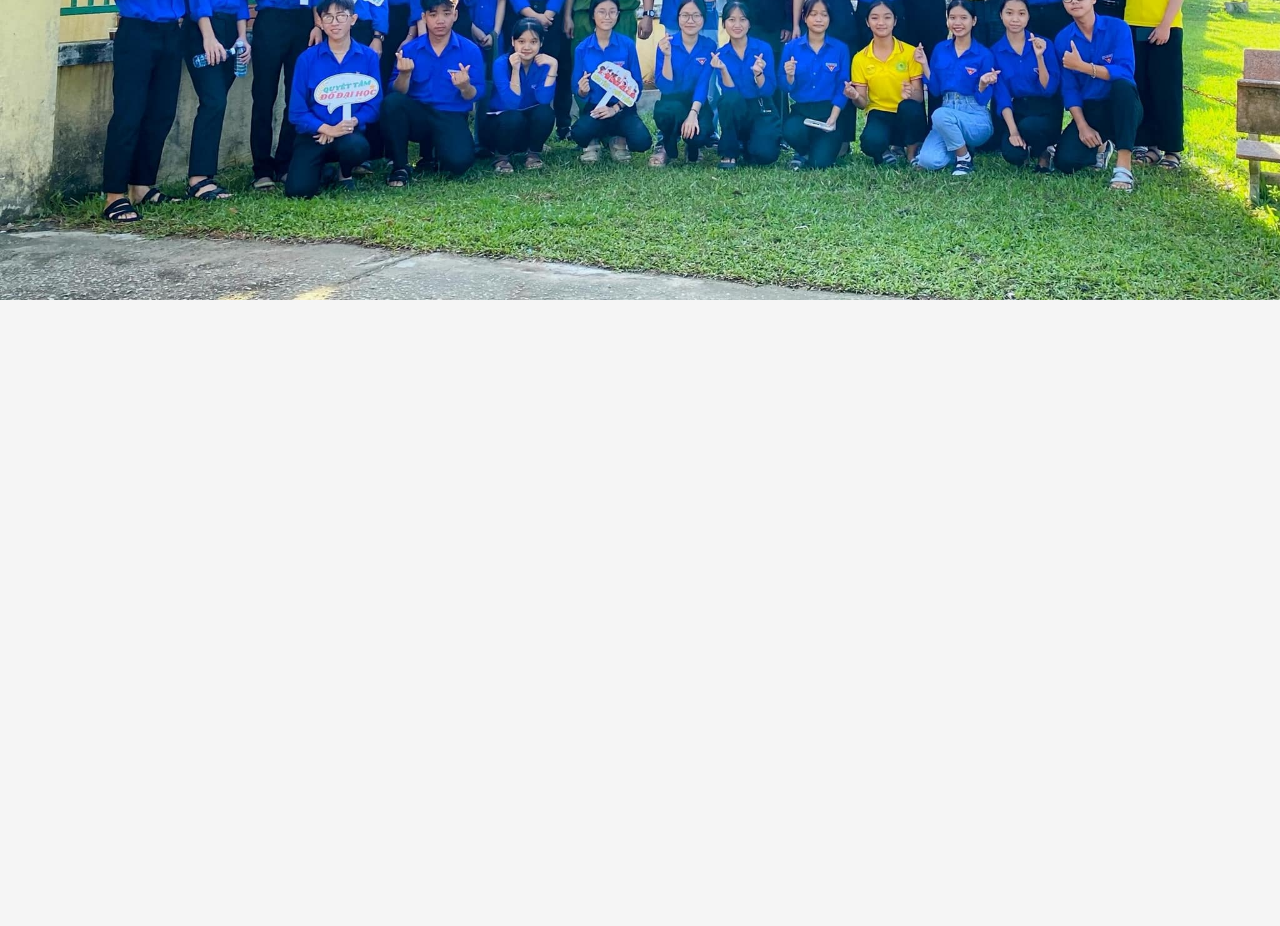
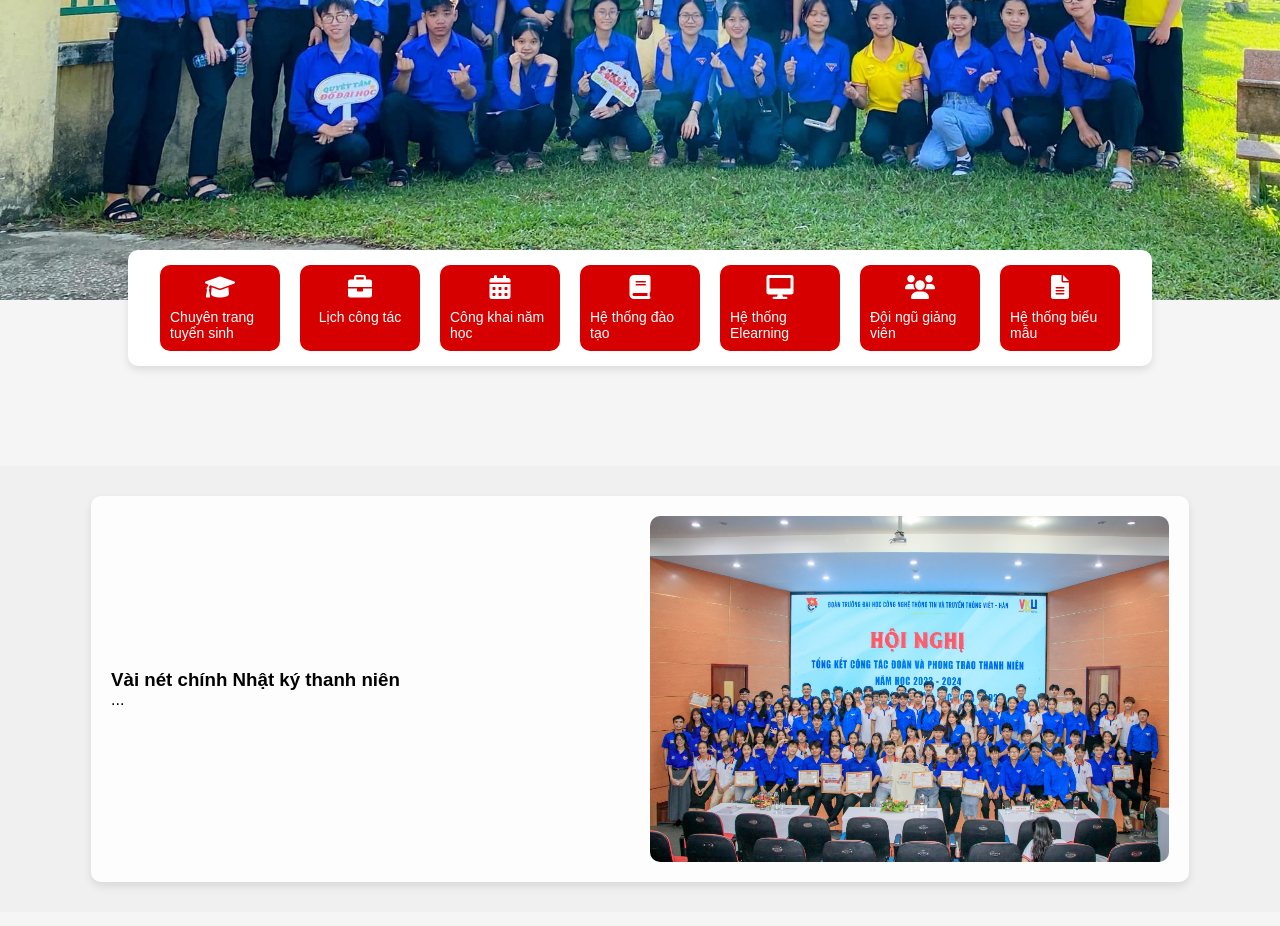
Before and after one commit to Trinhthanhthaoo/Youth-Diary, a plain HTML site: page index.html in a window 1280 px wide. Shown: the part 660-1586 px from the top of the page. Before the commit the page ends 960 px from the top, so only its background shows below. Drawn offline with Linux system fonts and the light colour scheme.

Commit message:
img homepage

```diff
--- a/css/trang-chu.css
+++ b/css/trang-chu.css
@@ -274,3 +274,92 @@ ul.menu-list li:hover .dropdown-content {
   from {opacity: .4}
   to {opacity: 1}
 }
+
+/* mẫu intro */
+/* Adjust the slider and intro for seamless integration */
+.slider-container {
+  position: relative;
+  margin-bottom: -50px; /* Negative margin to bring the intro up */
+  z-index: 1;
+}
+
+.intro-section {
+  background-color: #fff;
+  width: 80%;
+  margin: 0 auto; /* Ensures the section is horizontally centered */
+  padding: 15px 5px;
+  position: relative;
+  z-index: 2; /* This will keep it above the slider */
+  box-shadow: 0 4px 8px rgba(0, 0, 0, 0.1); /* Optional shadow to lift intro */
+  border-radius: 10px;
+  display: flex;
+  justify-content: center;
+}
+
+.intro-grid {
+  display: flex;
+  justify-content: center;
+  flex-wrap: wrap;
+  gap: 20px;
+}
+
+.intro-item {
+  background-color: #d60000;
+  color: white;
+  width: 120px;
+  padding: 10px;
+  border-radius: 10px;
+  display: flex;
+  flex-direction: column;
+  align-items: center;
+  font-size: 14px;
+}
+
+.intro-item i {
+  font-size: 24px;
+  margin-bottom: 10px;
+}
+
+.intro-item p {
+  margin: 0;
+  font-size: 14px;
+}
+
+/* About thanh niên */
+.content {
+  display: flex;
+  justify-content: center;
+  align-items: center;
+  padding: 30px; /* Padding inside the content area */
+  background-color: #f0f0f0; /* Background color of the content section */
+  margin-bottom: 200px; /* Space below the content */
+  margin-top: 100px; /* Adjust this to create space from the intro section */
+}
+
+.sub-content {
+  background-color: rgba(255, 255, 255, 0.9); /* Semi-transparent white */
+  width: 90%; /* Width of the content */
+  padding: 20px;
+  border-radius: 10px; /* Rounded corners */
+  box-shadow: 0 4px 8px rgba(0, 0, 0, 0.1); /* Optional: Subtle shadow */
+  display: flex;
+  justify-content: space-between;
+  align-items: center;
+}
+
+
+.content-blog {
+  flex: 1;
+  padding-right: 20px;
+}
+
+.content-img {
+  flex: 1;
+  display: flex;
+  justify-content: center;
+}
+
+.content-img img {
+  max-width: 100%;
+  border-radius: 10px; /* Optional: Rounds the image corners */
+}
--- a/index.html
+++ b/index.html
@@ -67,6 +67,54 @@
 </div>
 <!-- End Slider -->
 
+
+<!-- Intro Section -->
+<section class="intro-section">
+    <div class="intro-grid">
+        <div class="intro-item">
+            <i class="fas fa-graduation-cap"></i>
+            <p>Chuyên trang tuyển sinh</p>
+        </div>
+        <div class="intro-item">
+            <i class="fas fa-briefcase"></i>
+            <p>Lịch công tác</p>
+        </div>
+        <div class="intro-item">
+            <i class="fas fa-calendar-alt"></i>
+            <p>Công khai năm học</p>
+        </div>
+        <div class="intro-item">
+            <i class="fas fa-book"></i>
+            <p>Hệ thống đào tạo</p>
+        </div>
+        <div class="intro-item">
+            <i class="fas fa-desktop"></i>
+            <p>Hệ thống Elearning</p>
+        </div>
+        <div class="intro-item">
+            <i class="fas fa-users"></i>
+            <p>Đội ngũ giảng viên</p>
+        </div>
+        <div class="intro-item">
+            <i class="fas fa-file-alt"></i>
+            <p>Hệ thống biểu mẫu</p>
+        </div>
+    </div>
+</section>
+<!-- End Intro Section -->
+
+<!-- Về thanh niên  -->
+ <div class="content">
+    <div class="sub-content">
+        <div class="content-blog">
+            <h3>Vài nét chính Nhật ký thanh niên</h3>
+            <p>...</p>
+        </div>
+        <div class="content-img">
+            <img src="/img/VKU.jpg" alt="">
+        </div>
+    </div>
+ </div>
 </div>
 <script src="/js/trangchu.js"></script>
 </body>
```
